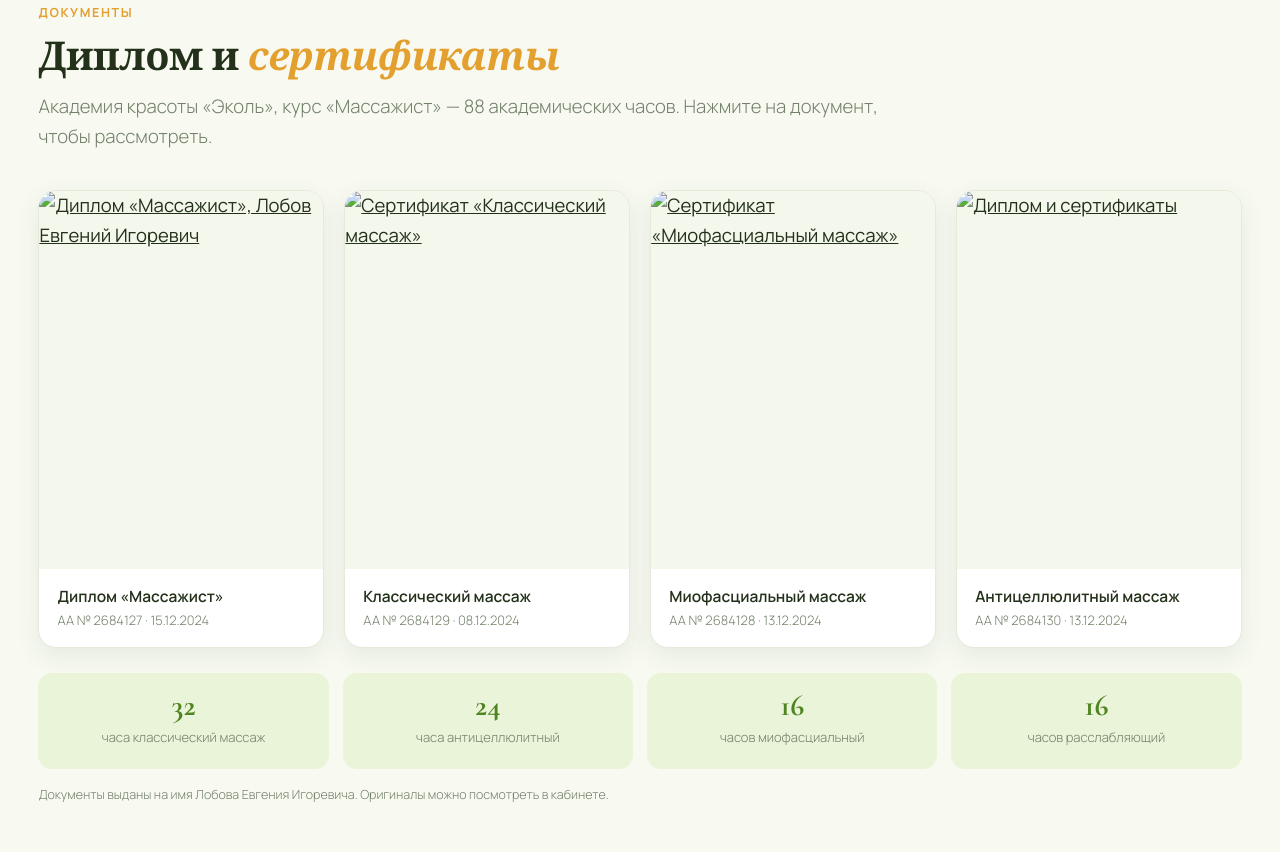
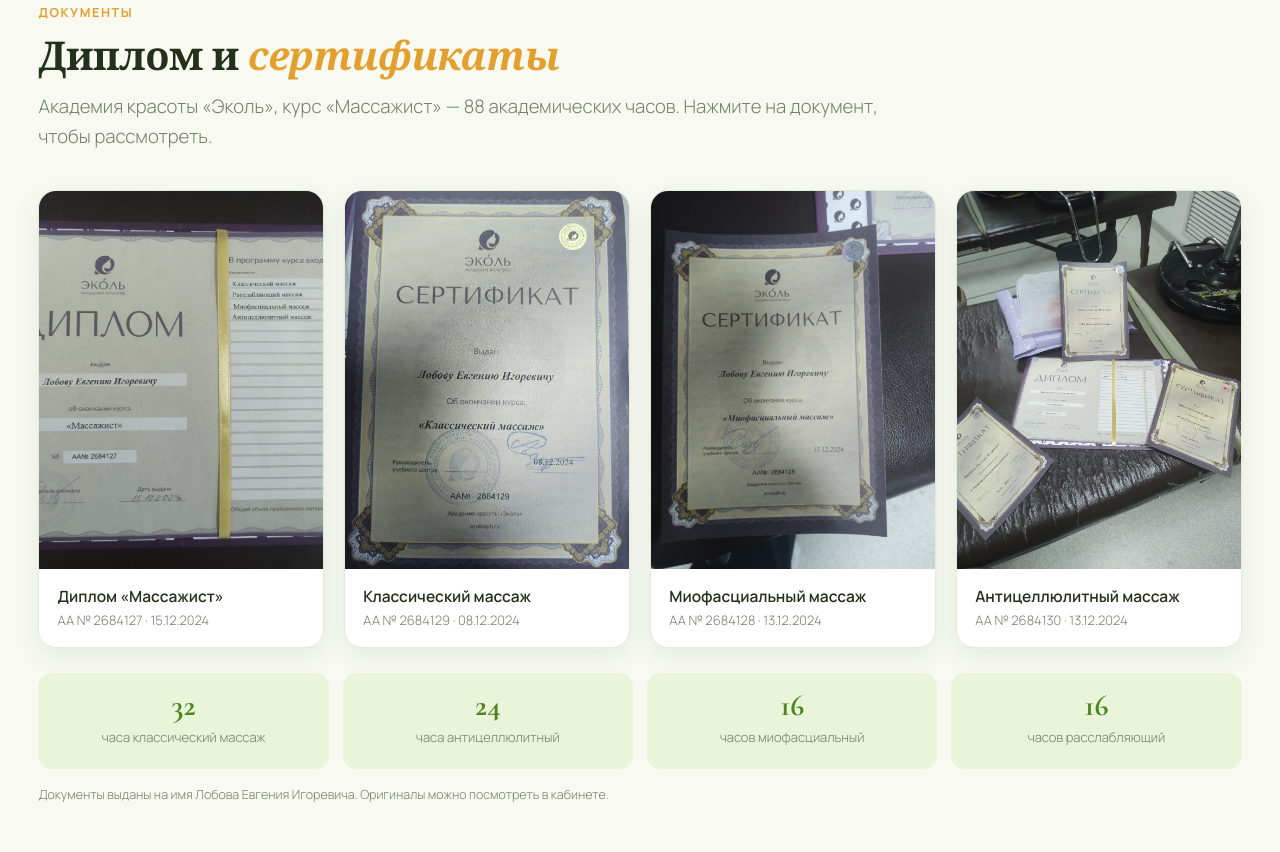
Before and after one commit to Tonys5794/evgeniy, a plain HTML site: page index.html in a window 1280 px wide. Shown: the part 1808-2660 px from the top of the page. Drawn offline with nearby package versions, Linux system fonts and the light colour scheme.

Commit message:
Add files via upload

```diff
--- a/index.html
+++ b/index.html
@@ -289,9 +289,9 @@
     <div class="hero-photo">
       <div class="badge"><i></i>Запись открыта</div>
       <div class="frame">
-        <!-- Положи файл photo/hero.jpg — подхватится сам.
+        <!-- Положи файл hero.jpg — подхватится сам.
              Нет файла — останется аккуратная заглушка, ничего не сломается. -->
-        <img src="photo/hero.jpg" alt="Евгений, массажист"
+        <img src="hero.jpg" alt="Евгений, массажист"
              onerror="this.style.display='none';this.nextElementSibling.style.display='grid'">
         <div class="slot" style="display:none"><b>Евгений</b>массаж · остеопатия · мануальная терапия</div>
       </div>
@@ -370,20 +370,20 @@
     </div>
 
     <div class="docs-grid">
-      <figure class="doc rev"><a href="photo/diplom.jpg" target="_blank" rel="noopener">
-        <img src="photo/diplom.jpg" alt="Диплом «Массажист», Лобов Евгений Игоревич"></a>
+      <figure class="doc rev"><a href="diplom.jpg" target="_blank" rel="noopener">
+        <img src="diplom.jpg" alt="Диплом «Массажист», Лобов Евгений Игоревич"></a>
         <figcaption><b>Диплом «Массажист»</b>АА № 2684127 &middot; 15.12.2024</figcaption></figure>
 
-      <figure class="doc rev"><a href="photo/sert-classic.jpg" target="_blank" rel="noopener">
-        <img src="photo/sert-classic.jpg" alt="Сертификат «Классический массаж»"></a>
+      <figure class="doc rev"><a href="sert-classic.jpg" target="_blank" rel="noopener">
+        <img src="sert-classic.jpg" alt="Сертификат «Классический массаж»"></a>
         <figcaption><b>Классический массаж</b>АА № 2684129 &middot; 08.12.2024</figcaption></figure>
 
-      <figure class="doc rev"><a href="photo/sert-mio.jpg" target="_blank" rel="noopener">
-        <img src="photo/sert-mio.jpg" alt="Сертификат «Миофасциальный массаж»"></a>
+      <figure class="doc rev"><a href="sert-mio.jpg" target="_blank" rel="noopener">
+        <img src="sert-mio.jpg" alt="Сертификат «Миофасциальный массаж»"></a>
         <figcaption><b>Миофасциальный массаж</b>АА № 2684128 &middot; 13.12.2024</figcaption></figure>
 
-      <figure class="doc rev"><a href="photo/docs-all.jpg" target="_blank" rel="noopener">
-        <img src="photo/docs-all.jpg" alt="Диплом и сертификаты"></a>
+      <figure class="doc rev"><a href="docs-all.jpg" target="_blank" rel="noopener">
+        <img src="docs-all.jpg" alt="Диплом и сертификаты"></a>
         <figcaption><b>Антицеллюлитный массаж</b>АА № 2684130 &middot; 13.12.2024</figcaption></figure>
     </div>
 
@@ -513,10 +513,10 @@
       <p>Салон красоты «Багира», 1 этаж. 5-й Советский переулок, 1а, Ново-Ленино.</p>
     </div>
     <div class="gal">
-      <figure><img src="photo/1.jpg" alt="Кабинет" onerror="this.remove()">фото кабинета<br>photo/1.jpg</figure>
-      <figure><img src="photo/2.jpg" alt="Кабинет" onerror="this.remove()">фото кабинета<br>photo/2.jpg</figure>
-      <figure><img src="photo/3.jpg" alt="Кабинет" onerror="this.remove()">фото кабинета<br>photo/3.jpg</figure>
-      <figure><img src="photo/4.jpg" alt="Кабинет" onerror="this.remove()">фото кабинета<br>photo/4.jpg</figure>
+      <figure><img src="1.jpg" alt="Кабинет" onerror="this.remove()">фото кабинета<br>1.jpg</figure>
+      <figure><img src="2.jpg" alt="Кабинет" onerror="this.remove()">фото кабинета<br>2.jpg</figure>
+      <figure><img src="3.jpg" alt="Кабинет" onerror="this.remove()">фото кабинета<br>3.jpg</figure>
+      <figure><img src="4.jpg" alt="Кабинет" onerror="this.remove()">фото кабинета<br>4.jpg</figure>
     </div>
   </div>
 </section>
```
